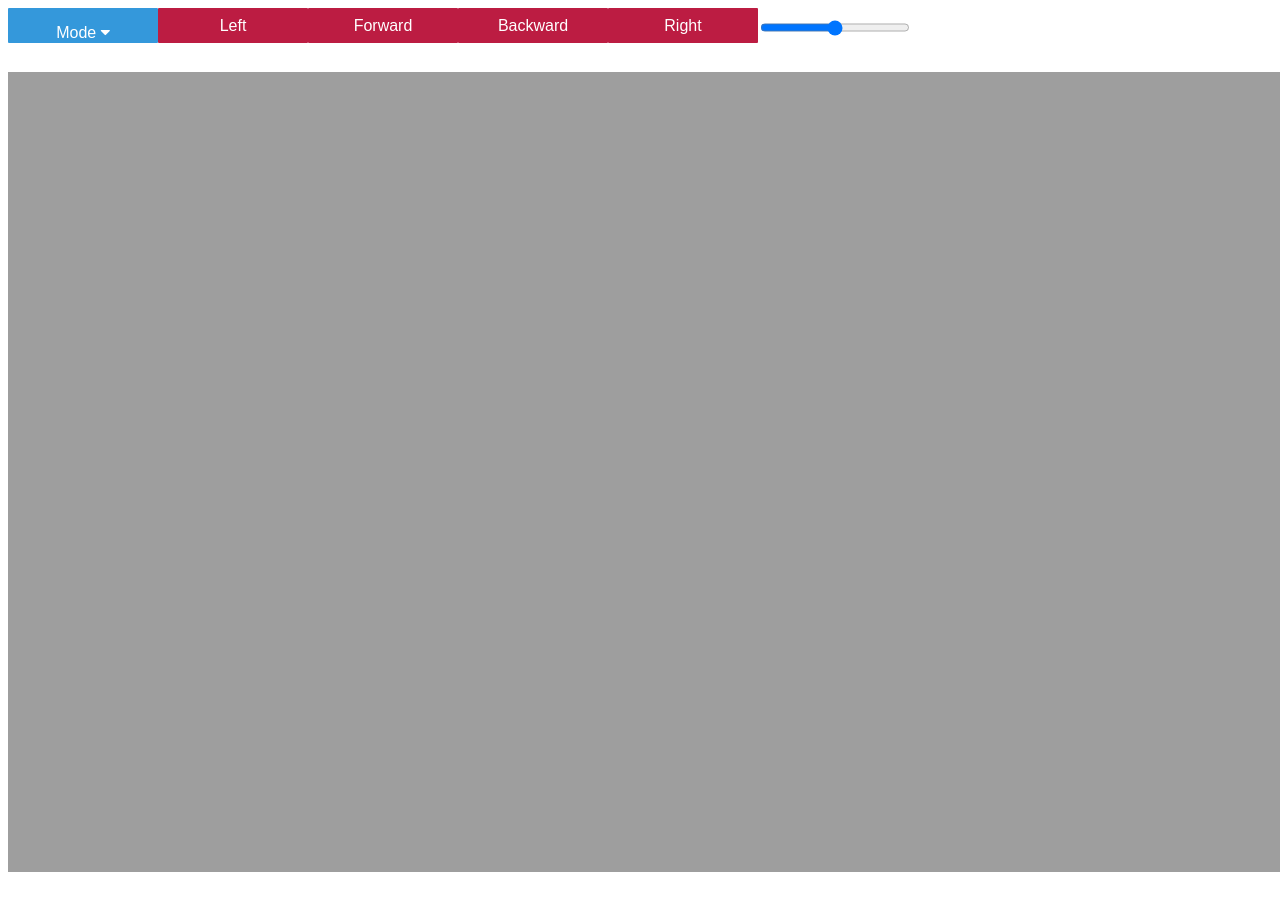
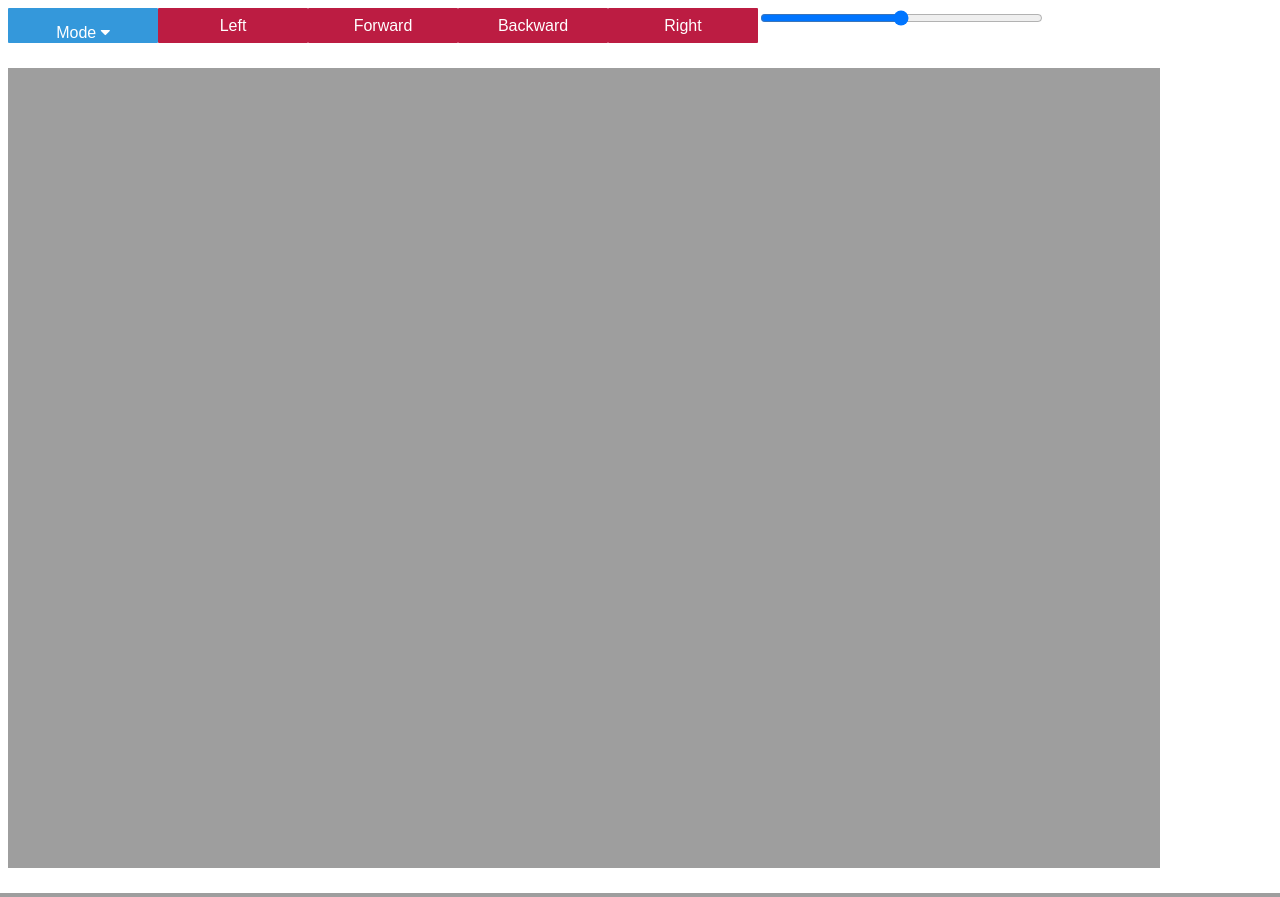
Before and after one commit to akuramshin/WebRobot, a Flask app: page / in a window 1280 px wide. Run offline with Flask 2, Linux system fonts and the light colour scheme; some libraries are stand-ins or nearby versions.

Commit message:
Added slider styles

```diff
--- a/static/style.css
+++ b/static/style.css
@@ -16,10 +16,9 @@
 }
 
 img {
-    width: 100%;
+    width: 90%;
 }
 
-input,
 button {
     height: 35px;
     width: 150px;
@@ -42,6 +41,7 @@
          -o-transition: 0.15s background ease;
             transition: 0.15s background ease;
 }
+
 button:hover, button:active {
     background: #d25;
 }
@@ -57,6 +57,7 @@
     margin-top: 50px;
 }
 
+/* Display of the live stream */
 #video {
     margin: 25px auto;
     height: 100%;
@@ -71,6 +72,7 @@
     border: none;
     cursor: pointer;
     margin: 0;
+    text-align: center;
 }
 
 /* Dropdown button on hover & focus*/
@@ -113,6 +115,7 @@
     display: block;
 }
 
+/* Top 'menu' bar*/
 .topbar {
     overflow: hidden;
 }
@@ -120,3 +123,8 @@
 .topbar button {
     float: left;
 }
+
+.slider {
+    cursor: pointer;
+    width: 25%;
+}
```
